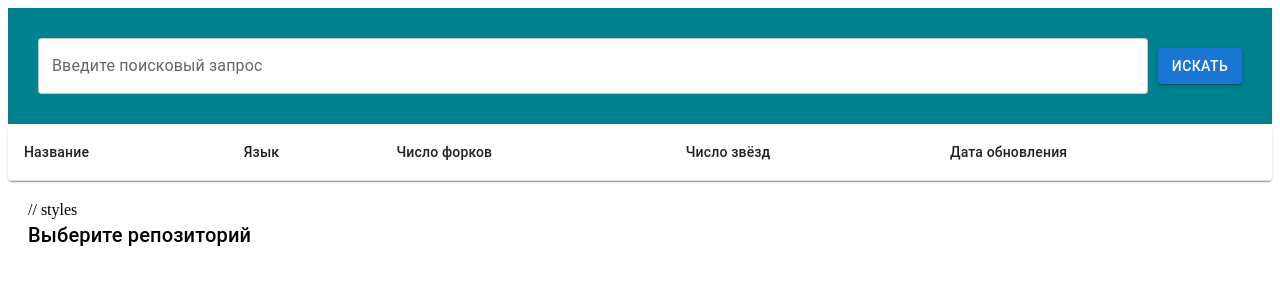
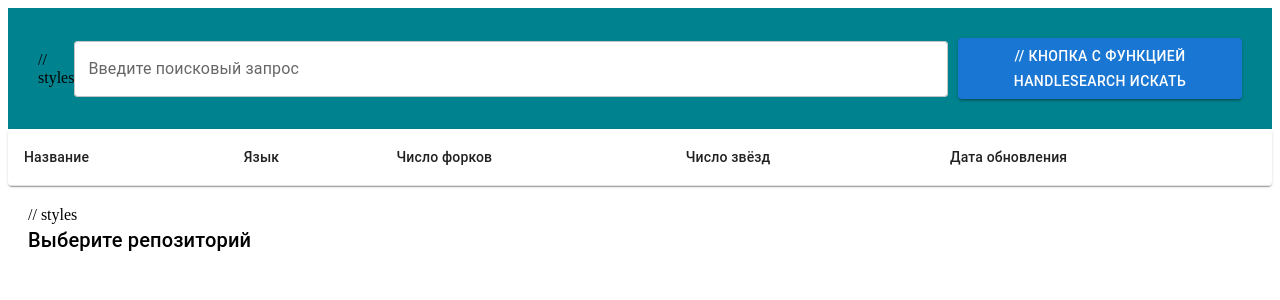
Before and after one commit to bottlin-rnbclub/TestTask, a React (Create React App) app in the folder main/tex-zadanie/: page / in a window 1280 px wide. Shown: the top 300 px of the page. Built offline with nearby package versions, Linux system fonts and the light colour scheme.

Commit message:
SearchBar.tsx

```diff
--- a/main/tex-zadanie/src/components/SearchBar.tsx
+++ b/main/tex-zadanie/src/components/SearchBar.tsx
@@ -4,26 +4,26 @@ import { fetchRepos } from '../features/repos/reposSlice';
 import { TextField, Button, Box } from '@mui/material';
 
 const SearchBar: React.FC = () => {
-  const [query, setQuery] = useState('');
-  const dispatch = useAppDispatch();
+  const [query, setQuery] = useState(''); //  реализация поисковой строки
+  const dispatch = useAppDispatch(); // отправляет запрос на репозиторий по запросу user
 
   const handleSearch = () => {
-    if (query) {
+    if (query) { // очередная проверка и получение query
       dispatch(fetchRepos(query));
     }
   };
 
   return (
-    <Box sx={{ display: 'flex', alignItems: 'center', backgroundColor: '#00838F', padding: '30px', margin: '0px'}}>
+    <Box sx={{ display: 'flex', alignItems: 'center', backgroundColor: '#00838F', padding: '30px', margin: '0px'}}> // styles
       <TextField
         label="Введите поисковый запрос"
         variant="outlined"
         fullWidth
         value={query}
-        onChange={(e) => setQuery(e.target.value)}
-        sx={{ backgroundColor: 'white', borderRadius: '4px', marginRight: '10px' }}
+        onChange={(e) => setQuery(e.target.value)} // Обработчик событий
+        sx={{ backgroundColor: 'white', borderRadius: '4px', marginRight: '10px' }} // styles
       />
-      <Button className='btn handle-Search' variant="contained" color="primary" onClick={handleSearch}>
+      <Button className='btn handle-Search' variant="contained" color="primary" onClick={handleSearch}> // кнопка с функцией handleSearch
         Искать
       </Button>
     </Box>
```
